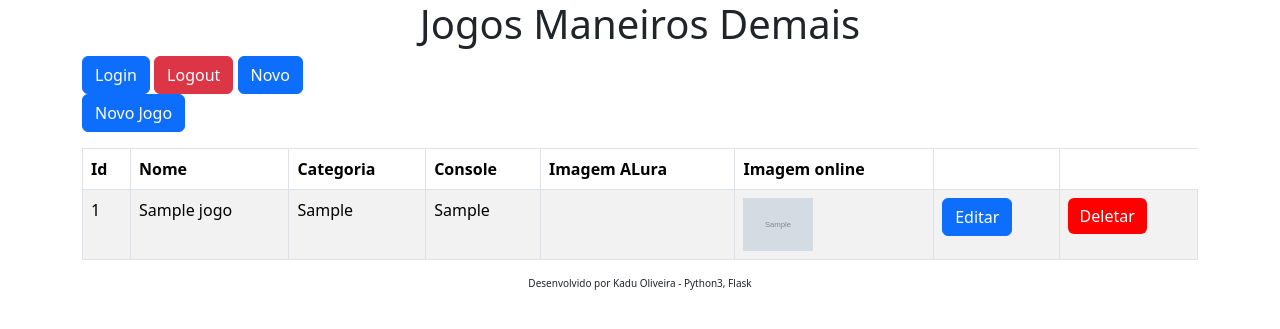
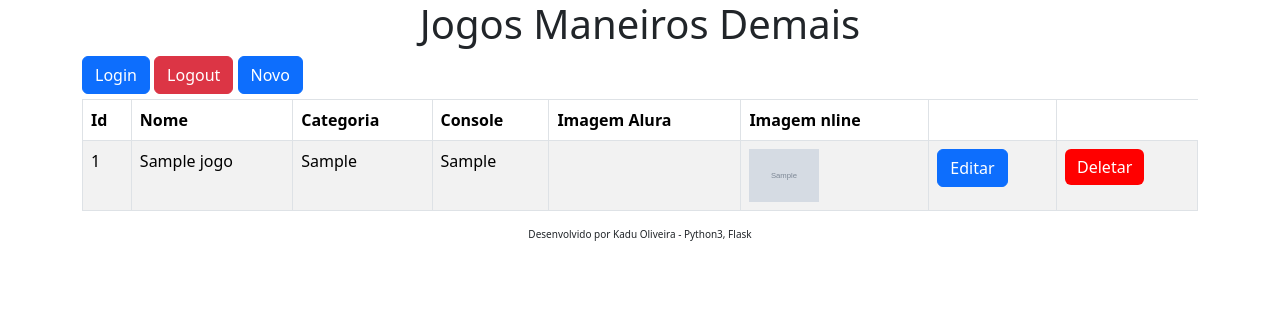
Before and after one commit to kaduoliveira/jogoteca, a Flask app: page / in a window 1280 px wide. Shown: the top 329 px of the page. Run offline with Flask 3, Linux system fonts and the light colour scheme; tables that the repository leaves empty hold one stand-in row (values such as "Sample post"); grey boxes marked "Sample" are stand-in pictures; some libraries are stand-ins or nearby versions.

Commit message:
atualização

```diff
--- a/helpers.py
+++ b/helpers.py
@@ -1,5 +1,6 @@
 import os
 from jogoteca import app
+from flask_wtf import FlaskForm
 
 
 def recupera_imagem(id):
--- a/templates/lista.html
+++ b/templates/lista.html
@@ -1,8 +1,8 @@
 {% extends "template.html" %}
 {% block conteudo %}
-        <a href="{{ url_for('login') }}"><button class="btn btn-primary" type="button">Login</button></a>
-        <a href="{{ url_for('logout') }}"><button class="btn btn-danger" type="button">Logout</button></a>
-        <a href="{{ url_for('novo') }}"><button class="btn btn-primary" type="button">Novo</button></a>
+        <a href="{{ url_for('login') }}"><button class="btn btn-primary" style="margin-bottom: 5px;" type="button">Login</button></a>
+        <a href="{{ url_for('logout') }}"><button class="btn btn-danger" style="margin-bottom: 5px;" type="button">Logout</button></a>
+        <a href="{{ url_for('novo') }}"><button class="btn btn-primary" style="margin-bottom: 5px;" type="button">Novo</button></a>
 
         <table class="table table-striped table-responsive table-bordered table-hover">
             <thead class="thead-default">
@@ -11,8 +11,8 @@
                     <th>Nome</th>
                     <th>Categoria</th>
                     <th>Console</th>
-                    <th>Imagem ALura</th>
-                    <th>Imagem online</th>
+                    <th>Imagem Alura</th>
+                    <th>Imagem nline</th>
                     <th></th>
                 </tr>
             </thead>
@@ -28,12 +28,11 @@
                         <img src="{{ jogo.imagem_jogo }}" width="70">
                     <td>
                         <a href="{{ url_for('editar', id=jogo.id) }}"><button class="btn btn-primary" type="button" >Editar</button></a>
-
                     </td>
                     <td><a href="{{ url_for('deletar', id=jogo.id) }}"><button style="background-color: red; border: none" class="btn btn-primary" type="button" >Deletar</button></a></td>
                 </tr>
                 {% endfor %}
-                <p><a href="/novo"><button class="btn btn-primary" type="button" >Novo Jogo</button></a></p>
+
             </tbody>
         </table>
   {% endblock %}
```
